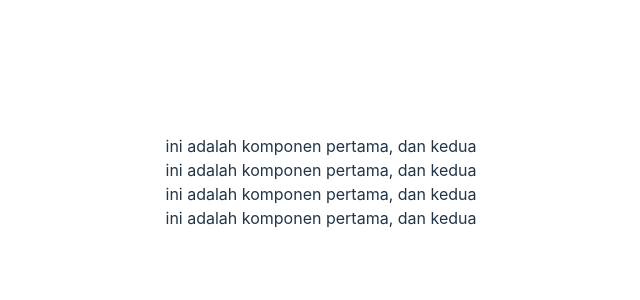
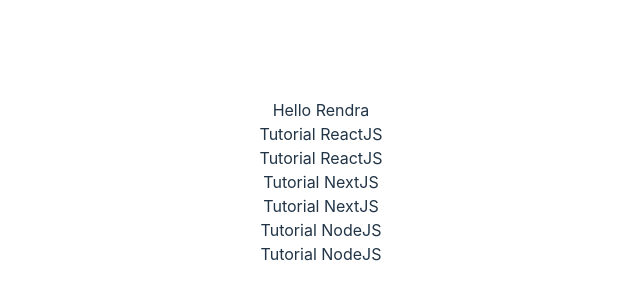
Before and after one commit to rendrazuriansyah/react-fundamentals, a React (Vite) app: page / in a window 1280 px wide. Shown: the part 218-518 px from the top of the page, without its empty margins (319-959 px from the left). Built offline with nearby package versions, Linux system fonts and the light colour scheme.

Commit message:
feat(jsx): add JSX syntax support

```diff
--- a/src/App.jsx
+++ b/src/App.jsx
@@ -5,9 +5,6 @@ function App() {
 	return (
 		<div className="App">
 			<Article />
-			<Article />
-			<Article />
-			<Article />
 		</div>
 	);
 }
--- a/src/components/Article.jsx
+++ b/src/components/Article.jsx
@@ -1,5 +1,19 @@
 function Article() {
-	return <div>ini adalah komponen pertama, dan kedua</div>;
+	const name = "Rendra";
+	const titles = ["Tutorial ReactJS", "Tutorial NextJS", "Tutorial NodeJS"];
+	return (
+		<>
+			<div>Hello {name}</div>
+			<div>
+				{titles.map((title) => (
+					<>
+						<div key={title}>{title}</div>
+						<div key={title}>{title}</div>
+					</>
+				))}
+			</div>
+		</>
+	);
 }
 
 export default Article;
```
